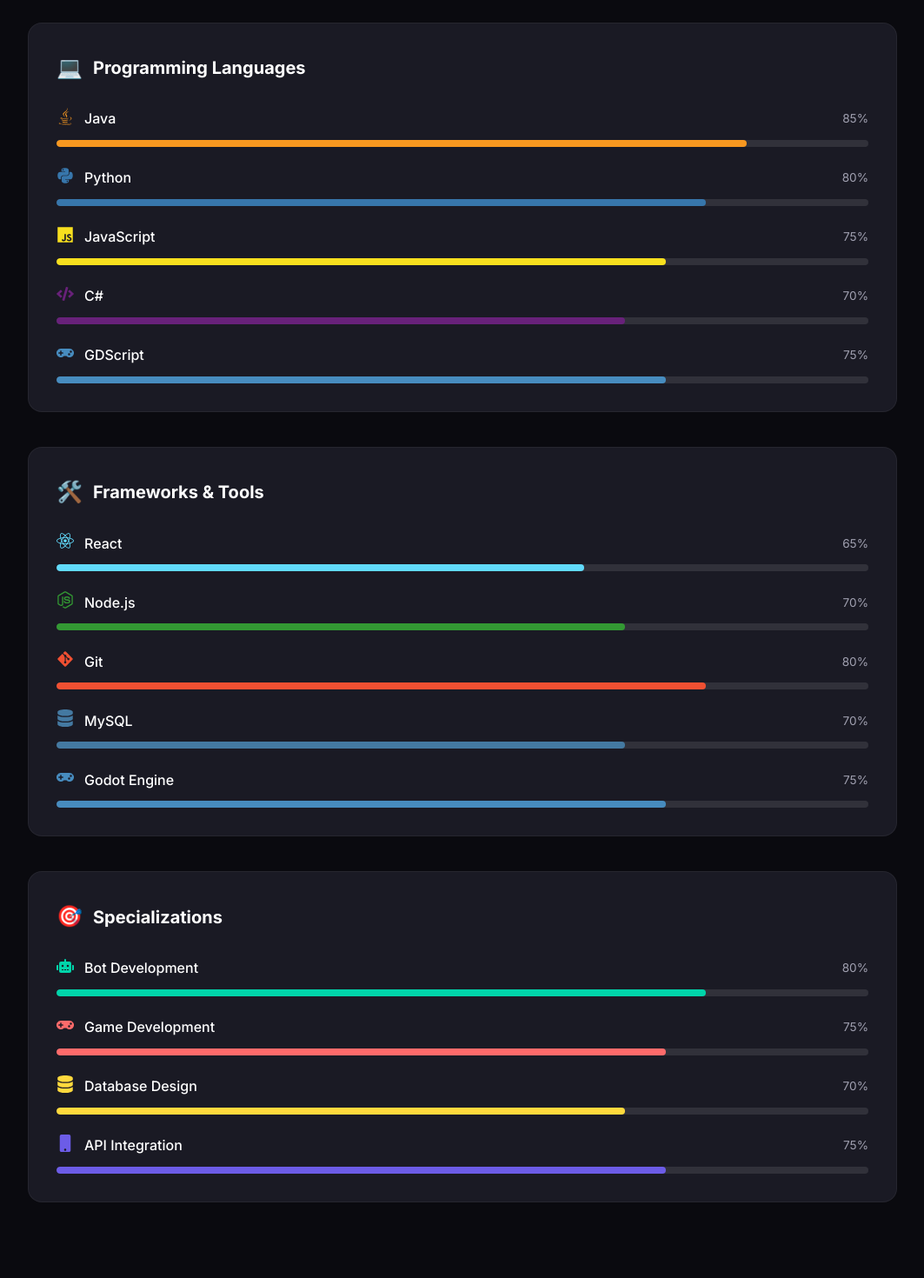
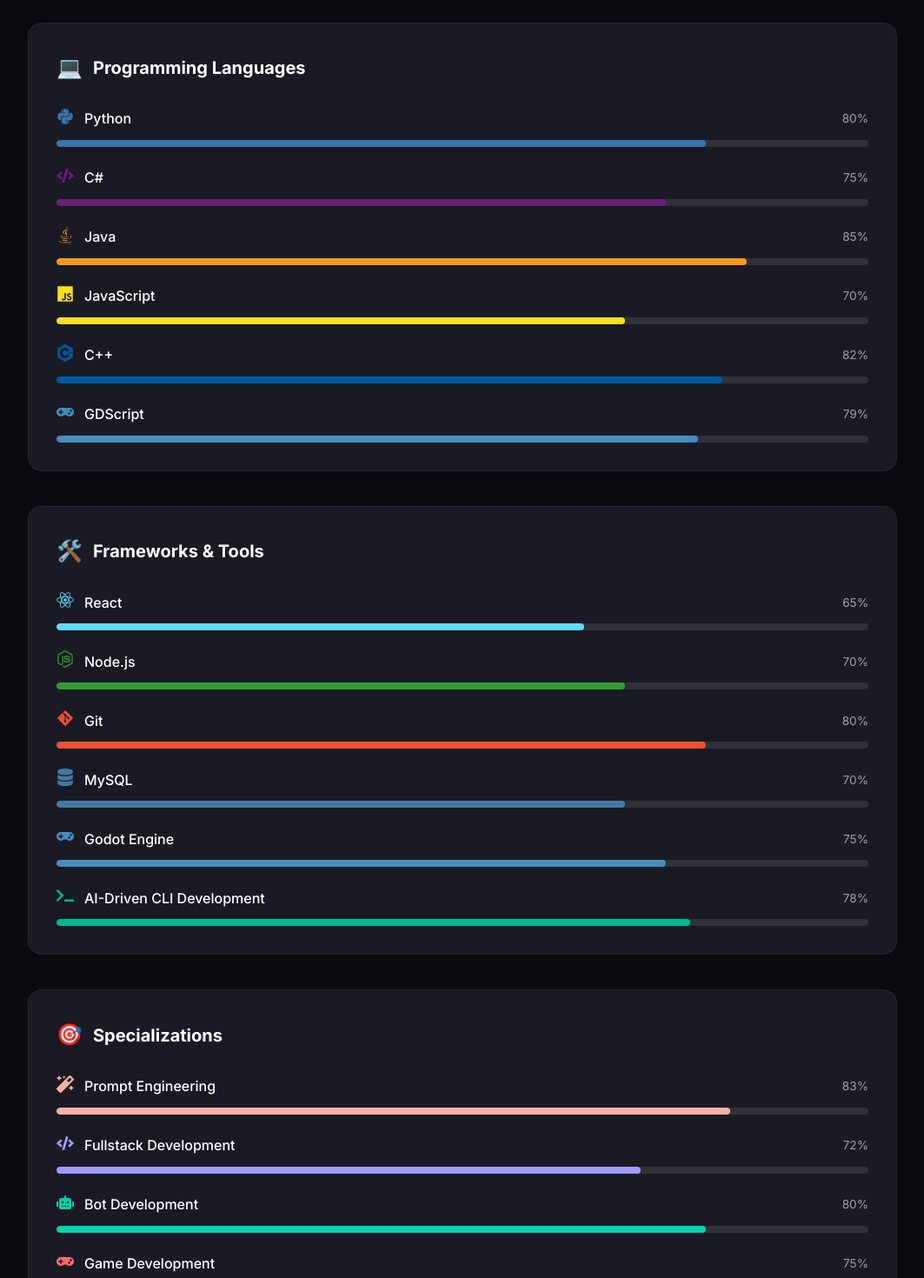
Before and after one commit to Khytron/project-portfolio, a React (Vite) app in the folder portfolio-site/: page / in a window 1280 px wide. Shown: the part 3400-4870 px from the top of the page at 87% size, without its empty margins (108-1171 px from the left). Built offline with nearby package versions, Linux system fonts and the light colour scheme.

Commit message:
Updated my skills & technologies

```diff
--- a/portfolio-site/src/components/Skills.jsx
+++ b/portfolio-site/src/components/Skills.jsx
@@ -1,16 +1,18 @@
 import { motion } from 'framer-motion';
-import { FaRobot, FaGamepad, FaDatabase, FaMobile, FaJava, FaPython, FaJs, FaCode, FaReact, FaNodeJs, FaGitAlt } from 'react-icons/fa';
+import { FaRobot, FaGamepad, FaDatabase, FaMobile, FaJava, FaPython, FaJs, FaCode, FaReact, FaNodeJs, FaGitAlt, FaMagic, FaTerminal } from 'react-icons/fa';
+import { SiCplusplus } from 'react-icons/si';
 
 const skillCategories = [
   {
     title: "Programming Languages",
     icon: "💻",
     skills: [
+      { name: "Python", icon: <FaPython />, level: 80, color: "#3776ab" },
+      { name: "C#", icon: <FaCode />, level: 75, color: "#68217a" },
       { name: "Java", icon: <FaJava />, level: 85, color: "#f89820" },
-      { name: "Python", icon: <FaPython />, level: 80, color: "#3776ab" },
-      { name: "JavaScript", icon: <FaJs />, level: 75, color: "#f7df1e" },
-      { name: "C#", icon: <FaCode />, level: 70, color: "#68217a" },
-      { name: "GDScript", icon: <FaGamepad />, level: 75, color: "#478cbf" }
+      { name: "JavaScript", icon: <FaJs />, level: 70, color: "#f7df1e" },
+      { name: "C++", icon: <SiCplusplus />, level: 82, color: "#00599C" },
+      { name: "GDScript", icon: <FaGamepad />, level: 79, color: "#478cbf" }
     ]
   },
   {
@@ -21,13 +23,16 @@
       { name: "Node.js", icon: <FaNodeJs />, level: 70, color: "#339933" },
       { name: "Git", icon: <FaGitAlt />, level: 80, color: "#f05032" },
       { name: "MySQL", icon: <FaDatabase />, level: 70, color: "#4479a1" },
-      { name: "Godot Engine", icon: <FaGamepad />, level: 75, color: "#478cbf" }
+      { name: "Godot Engine", icon: <FaGamepad />, level: 75, color: "#478cbf" },
+      { name: "AI-Driven CLI Development", icon: <FaTerminal />, level: 78, color: "#00b894" }
     ]
   },
   {
     title: "Specializations",
     icon: "🎯",
     skills: [
+      { name: "Prompt Engineering", icon: <FaMagic />, level: 83, color: "#fab1a0" },
+      { name: "Fullstack Development", icon: <FaCode />, level: 72, color: "#a29bfe" },
       { name: "Bot Development", icon: <FaRobot />, level: 80, color: "#00d4aa" },
       { name: "Game Development", icon: <FaGamepad />, level: 75, color: "#ff6b6b" },
       { name: "Database Design", icon: <FaDatabase />, level: 70, color: "#ffd93d" },
```
